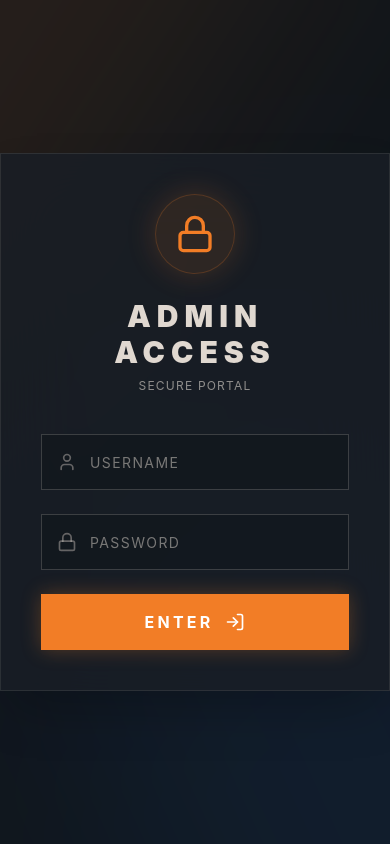
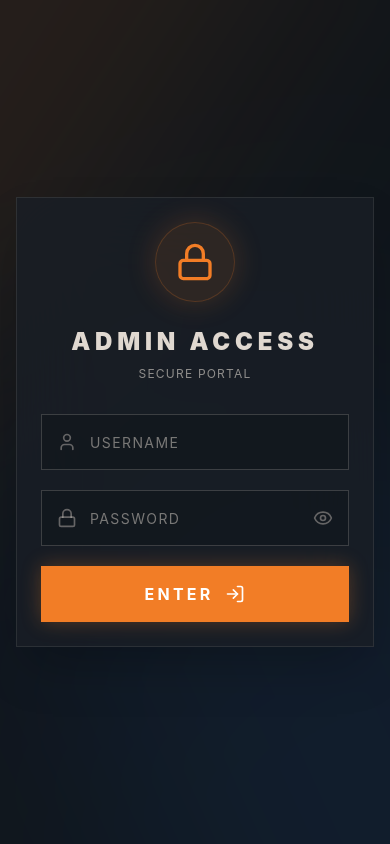
Before and after one commit to XC-Z1/WORLD-VIEW, a React (Vite) app: page /admin in a window 390 px wide. Built offline with nearby package versions, Linux system fonts and the light colour scheme.

Commit message:
feat(admin): improve auth security and usability
- Add try-catch blocks to localStorage operations to prevent crashes
- Add password visibility toggle to login form
- Sanitize username input with lowercase conversion

```diff
--- a/src/Admin.tsx
+++ b/src/Admin.tsx
@@ -1,20 +1,26 @@
 import React, { useState, useEffect } from 'react';
 import { motion, AnimatePresence } from 'motion/react';
-import { Lock, User, LogIn, Edit, Save, LogOut, Settings, Camera, Map as MapIcon, Image as ImageIcon } from 'lucide-react';
+import { Lock, User, LogIn, Edit, Save, LogOut, Settings, Camera, Map as MapIcon, Image as ImageIcon, Eye, EyeOff } from 'lucide-react';
 import { destinations as defaultDestinations } from './destinations';
 
 export default function Admin() {
-  const [token, setToken] = useState<string | null>(localStorage.getItem('adminToken'));
+  const [token, setToken] = useState<string | null>(() => {
+    try {
+      return localStorage.getItem('adminToken');
+    } catch (e) {
+      return null;
+    }
+  });
 
   if (!token) {
     return <AdminLogin setToken={(t) => {
-      localStorage.setItem('adminToken', t);
+      try { localStorage.setItem('adminToken', t); } catch (e) {}
       setToken(t);
     }} />;
   }
 
   return <AdminDashboard token={token} onLogout={() => {
-    localStorage.removeItem('adminToken');
+    try { localStorage.removeItem('adminToken'); } catch (e) {}
     setToken(null);
   }} />;
 }
@@ -22,26 +28,47 @@ export default function Admin() {
 function AdminLogin({ setToken }: { setToken: (t: string) => void }) {
   const [username, setUsername] = useState('');
   const [password, setPassword] = useState('');
+  const [showPassword, setShowPassword] = useState(false);
   const [error, setError] = useState('');
 
   const handleLogin = async (e: React.FormEvent) => {
     e.preventDefault();
-    const u = username.trim();
+    const u = username.trim().toLowerCase();
     const p = password.trim();
 
-    // 1. Default master login check (admin / password)
-    if (u === 'admin' && p === 'password') {
+    if (!u || !p) {
+      setError('Please enter username and password');
+      return;
+    }
+
+    // 1. Master default check (admin / password OR admin / admin)
+    if (u === 'admin' && (p === 'password' || p === 'admin')) {
       try { localStorage.setItem('adminToken', 'static-admin-token'); } catch (e) {}
       setToken('static-admin-token');
       return;
     }
 
-    // 2. Check server API if running in fullstack mode (with JSON guard)
+    // 2. Check custom updated credentials saved in localStorage
+    try {
+      const savedCreds = localStorage.getItem('admin_credentials');
+      if (savedCreds) {
+        const creds = JSON.parse(savedCreds);
+        const validU = (creds.username || 'admin').trim().toLowerCase();
+        const validP = (creds.password || 'password').trim();
+        if (u === validU && p === validP) {
+          try { localStorage.setItem('adminToken', 'static-admin-token'); } catch (e) {}
+          setToken('static-admin-token');
+          return;
+        }
+      }
+    } catch (e) {}
+
+    // 3. Check server API if running in fullstack mode (with JSON guard)
     try {
       const res = await fetch('/api/login', {
         method: 'POST',
         headers: { 'Content-Type': 'application/json' },
-        body: JSON.stringify({ username: u, password: p })
+        body: JSON.stringify({ username: username.trim(), password: p })
       });
       const ct = res.headers.get('content-type');
       if (res.ok && ct && ct.includes('application/json')) {
@@ -56,24 +83,11 @@ function AdminLogin({ setToken }: { setToken: (t: string) => void }) {
       // Static host fallback
     }
 
-    // 3. Check custom updated credentials saved in localStorage
-    try {
-      const savedCreds = localStorage.getItem('admin_credentials');
-      if (savedCreds) {
-        const creds = JSON.parse(savedCreds);
-        if (creds.username && creds.password && u === creds.username && p === creds.password) {
-          try { localStorage.setItem('adminToken', 'static-admin-token'); } catch (e) {}
-          setToken('static-admin-token');
-          return;
-        }
-      }
-    } catch (e) {}
-
     setError('Invalid credentials');
   };
 
   return (
-    <div className="min-h-screen bg-bg-base text-text-main flex items-center justify-center relative overflow-hidden">
+    <div className="min-h-screen bg-bg-base text-text-main flex items-center justify-center relative overflow-hidden p-4">
       <div className="absolute inset-0 z-0">
         <motion.div
           animate={{ scale: [1, 1.2, 1], rotate: [0, 90, 0] }}
@@ -92,9 +106,9 @@ function AdminLogin({ setToken }: { setToken: (t: string) => void }) {
         animate={{ opacity: 1, y: 0, filter: 'blur(0px)' }}
         transition={{ duration: 0.8, ease: "easeOut" }}
         onSubmit={handleLogin}
-        className="w-full max-w-md p-10 bg-bg-panel/80 backdrop-blur-2xl border border-text-main/10 shadow-2xl relative z-10"
+        className="w-full max-w-md p-6 sm:p-10 bg-bg-panel/80 backdrop-blur-2xl border border-text-main/10 shadow-2xl relative z-10"
       >
-        <div className="mb-10 text-center">
+        <div className="mb-8 text-center">
           <motion.div
             initial={{ scale: 0 }}
             animate={{ scale: 1 }}
@@ -103,30 +117,50 @@ function AdminLogin({ setToken }: { setToken: (t: string) => void }) {
           >
             <Lock className="w-10 h-10 text-accent" />
           </motion.div>
-          <h1 className="text-3xl font-black uppercase tracking-[0.2em] mb-2">Admin Access</h1>
+          <h1 className="text-2xl sm:text-3xl font-black uppercase tracking-[0.2em] mb-2">Admin Access</h1>
           <p className="text-text-main/60 font-sans tracking-widest text-xs uppercase">Secure Portal</p>
         </div>
 
-        <div className="space-y-6">
+        <div className="space-y-5">
           <div className="relative">
             <User className="absolute left-4 top-1/2 -translate-y-1/2 w-5 h-5 text-text-main/40" />
             <input
               type="text"
               placeholder="USERNAME"
               value={username}
-              onChange={e => setUsername(e.target.value)}
+              onChange={e => {
+                setUsername(e.target.value);
+                if (error) setError('');
+              }}
+              autoCapitalize="none"
+              autoCorrect="off"
+              spellCheck={false}
               className="w-full bg-bg-base/50 border border-text-main/20 h-14 pl-12 pr-4 font-sans tracking-widest text-sm focus:border-accent outline-none transition-colors"
             />
           </div>
           <div className="relative">
             <Lock className="absolute left-4 top-1/2 -translate-y-1/2 w-5 h-5 text-text-main/40" />
             <input
-              type="password"
+              type={showPassword ? "text" : "password"}
               placeholder="PASSWORD"
               value={password}
-              onChange={e => setPassword(e.target.value)}
-              className="w-full bg-bg-base/50 border border-text-main/20 h-14 pl-12 pr-4 font-sans tracking-widest text-sm focus:border-accent outline-none transition-colors"
+              onChange={e => {
+                setPassword(e.target.value);
+                if (error) setError('');
+              }}
+              autoCapitalize="none"
+              autoCorrect="off"
+              spellCheck={false}
+              className="w-full bg-bg-base/50 border border-text-main/20 h-14 pl-12 pr-12 font-sans tracking-widest text-sm focus:border-accent outline-none transition-colors"
             />
+            <button
+              type="button"
+              onClick={() => setShowPassword(!showPassword)}
+              className="absolute right-4 top-1/2 -translate-y-1/2 text-text-main/40 hover:text-accent transition-colors"
+              title={showPassword ? "Hide password" : "Show password"}
+            >
+              {showPassword ? <EyeOff className="w-5 h-5" /> : <Eye className="w-5 h-5" />}
+            </button>
           </div>
 
           <AnimatePresence>
@@ -135,7 +169,7 @@ function AdminLogin({ setToken }: { setToken: (t: string) => void }) {
                 initial={{ opacity: 0, height: 0 }}
                 animate={{ opacity: 1, height: 'auto' }}
                 exit={{ opacity: 0, height: 0 }}
-                className="text-red-500 text-xs font-bold tracking-widest uppercase text-center"
+                className="text-red-500 text-xs font-bold tracking-widest uppercase text-center py-1"
               >
                 {error}
               </motion.div>
@@ -145,7 +179,7 @@ function AdminLogin({ setToken }: { setToken: (t: string) => void }) {
           <motion.button
             whileHover={{ scale: 1.02, backgroundColor: "var(--color-accent-hover)" }}
             whileTap={{ scale: 0.98 }}
-            className="w-full h-14 bg-accent text-white font-bold tracking-[0.2em] uppercase flex items-center justify-center gap-3 shadow-[0_0_20px_rgba(242,125,38,0.3)] transition-all"
+            className="w-full h-14 bg-accent text-white font-bold tracking-[0.2em] uppercase flex items-center justify-center gap-3 shadow-[0_0_20px_rgba(242,125,38,0.3)] transition-all mt-2"
             type="submit"
           >
             Enter <LogIn className="w-5 h-5" />
```
